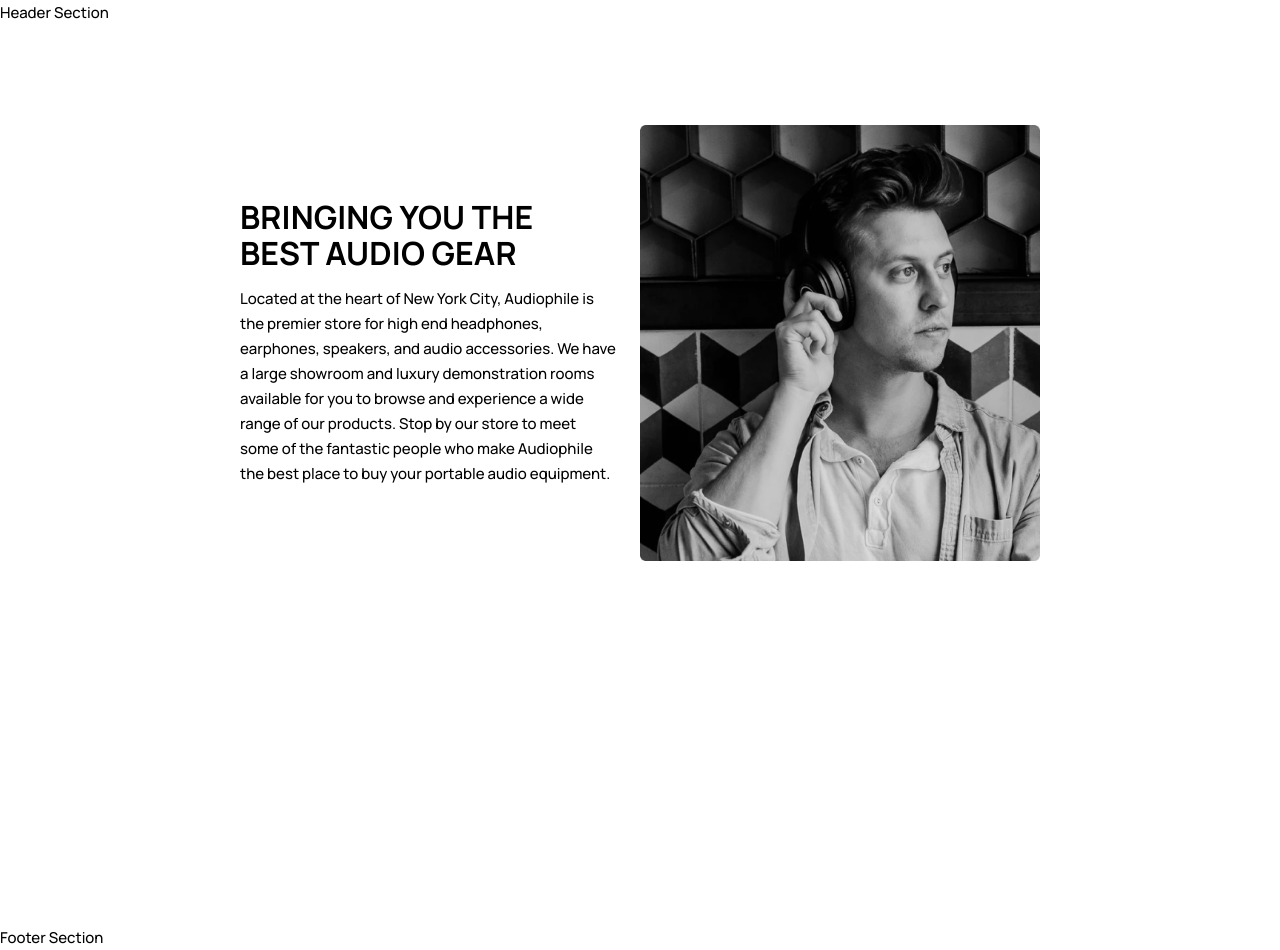
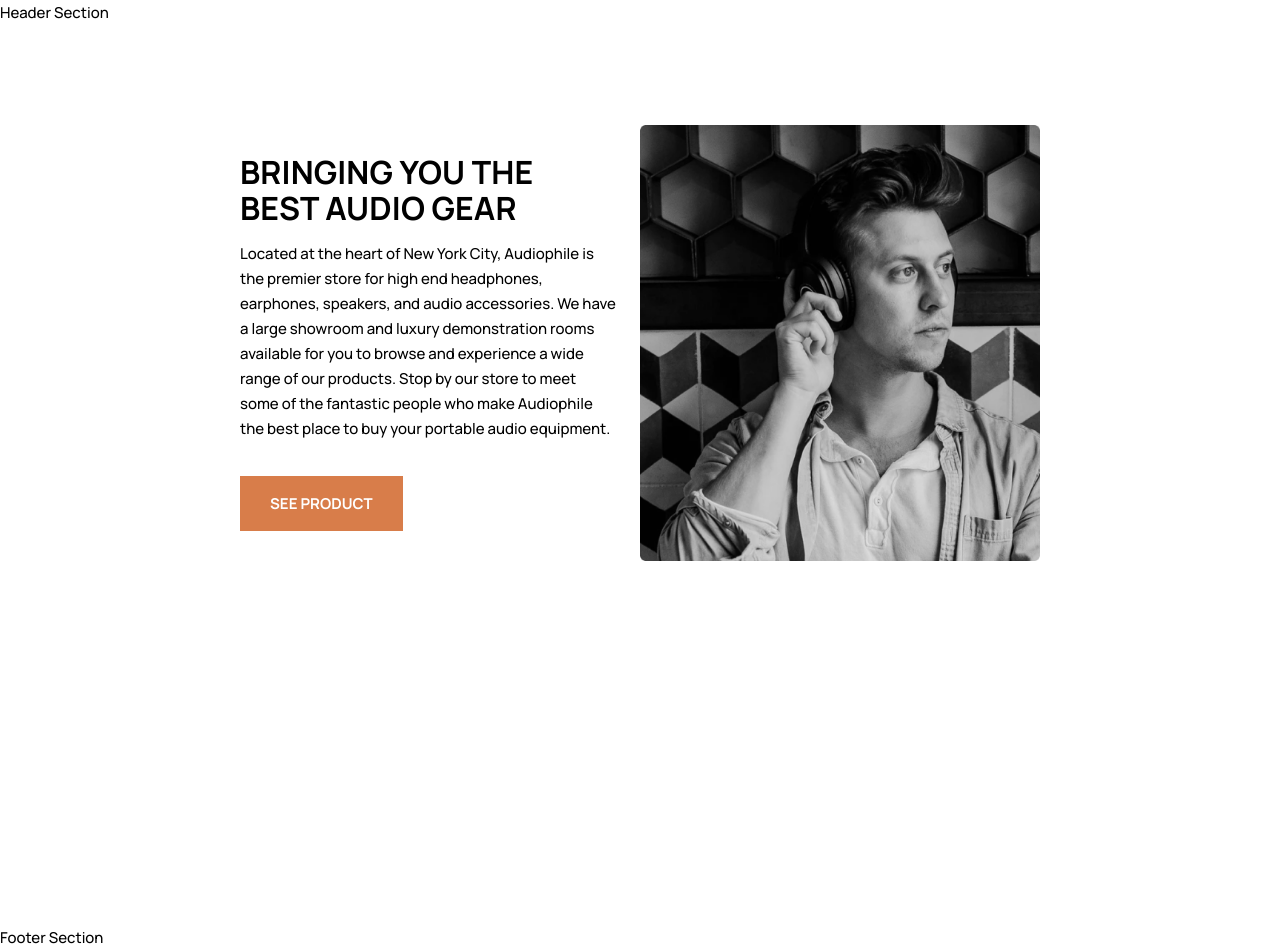
Before and after one commit to FaNi-Coding/e-commerce, a Next.js app: page / in a window 1280 px wide. Built offline with nearby package versions, Linux system fonts and the light colour scheme.

Commit message:
deleted unnencessar add char

```diff
--- a/app/page.tsx
+++ b/app/page.tsx
@@ -15,6 +15,9 @@
           store to meet some of the fantastic people who make Audiophile the
           best place to buy your portable audio equipment.
         </p>
+        <Button primary isMargin>
+          SEE PRODUCT
+        </Button>
       </Article>
       <ImageComp src={''} alt={''} />
     </Container>
--- a/components/Button/Button.tsx
+++ b/components/Button/Button.tsx
@@ -20,7 +20,7 @@
 
   const buttonStyles = isMargin && 'mt-8';
   return (
-    <Link href='#' className={`${buttonGlobals} + ${buttonStyles}`}>
+    <Link href='#' className={`${buttonGlobals} ${buttonStyles}`}>
       {children}
     </Link>
   );
```
